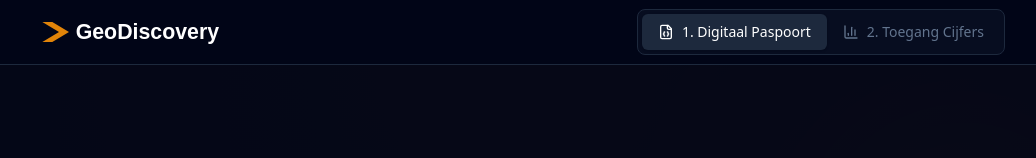
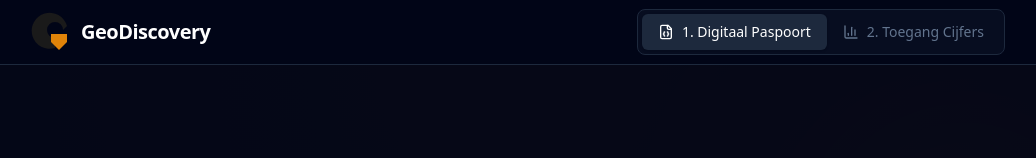
Before and after one commit to huubswarts/setup-geodiscovery.io, a React (Vite) app: page / in a window 1280 px wide. Shown: the top 158 px of the page, without its empty margins (123-1159 px from the left). Built offline with nearby package versions, Linux system fonts and the light colour scheme.

Commit message:
feat: Update logo and branding
Replaces the existing logo with a new design that incorporates a stylized 'C' and an orange arrow. Updates the application title to display "GeoDiscovery" next to the logo in the navigation bar for improved branding.

```diff
--- a/src/App.tsx
+++ b/src/App.tsx
@@ -29,7 +29,8 @@ export default function App() {
       <div className="border-b border-slate-800 bg-slate-950/80 backdrop-blur-md sticky top-0 z-50">
         <div className="max-w-5xl mx-auto px-6 h-16 flex items-center justify-between">
           <div className="flex items-center gap-3 font-bold text-white text-lg tracking-tight">
-            <img src="/logo.svg" alt="GeoDiscovery" className="h-10 w-auto" />
+            <img src="/logo.svg" alt="GeoDiscovery" className="h-10 w-10 object-contain" />
+            <span className="text-xl tracking-tight">GeoDiscovery</span>
           </div>
 
           <div className="flex bg-slate-900/50 p-1 rounded-lg border border-slate-800">
```
Also changed, not shown: public/logo.svg.
